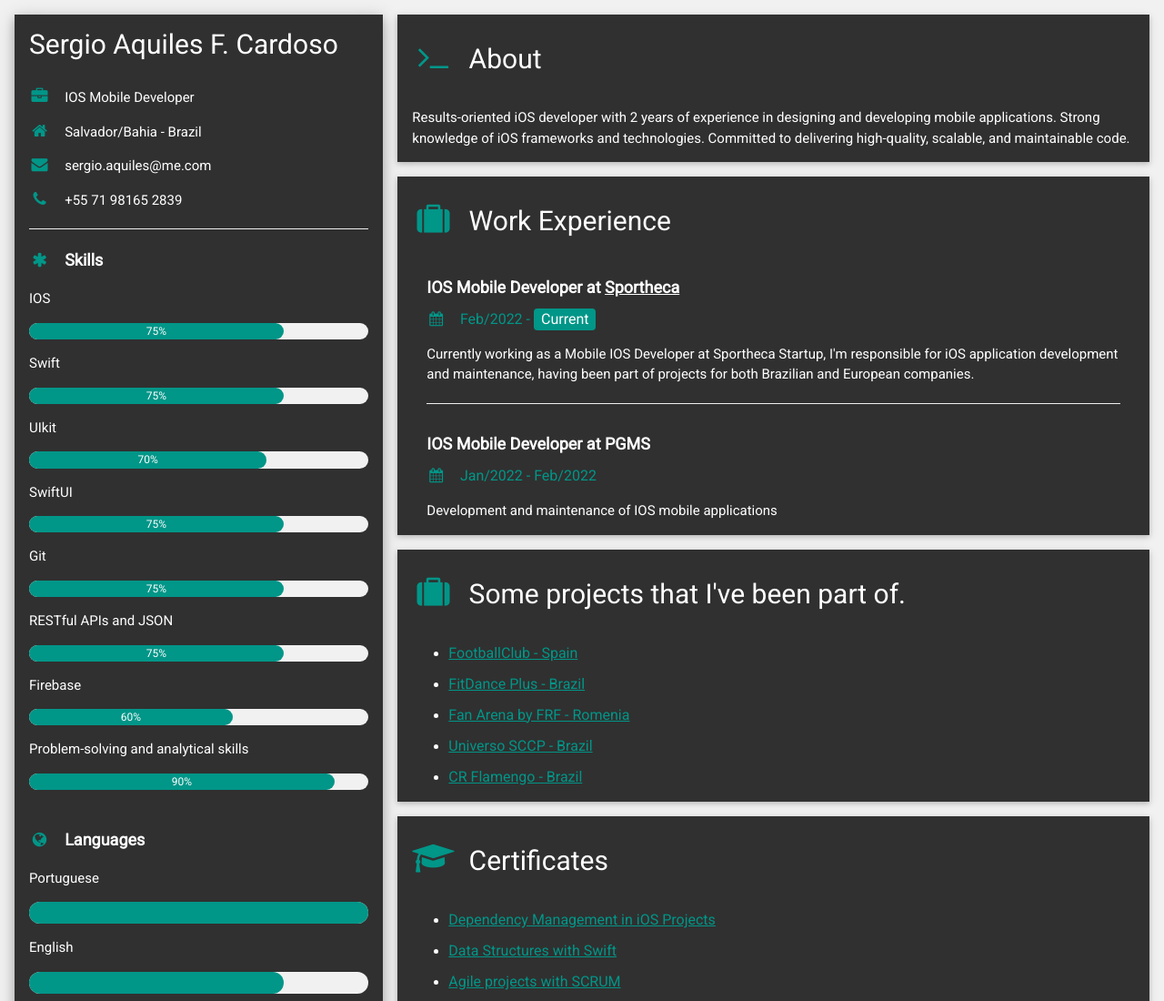
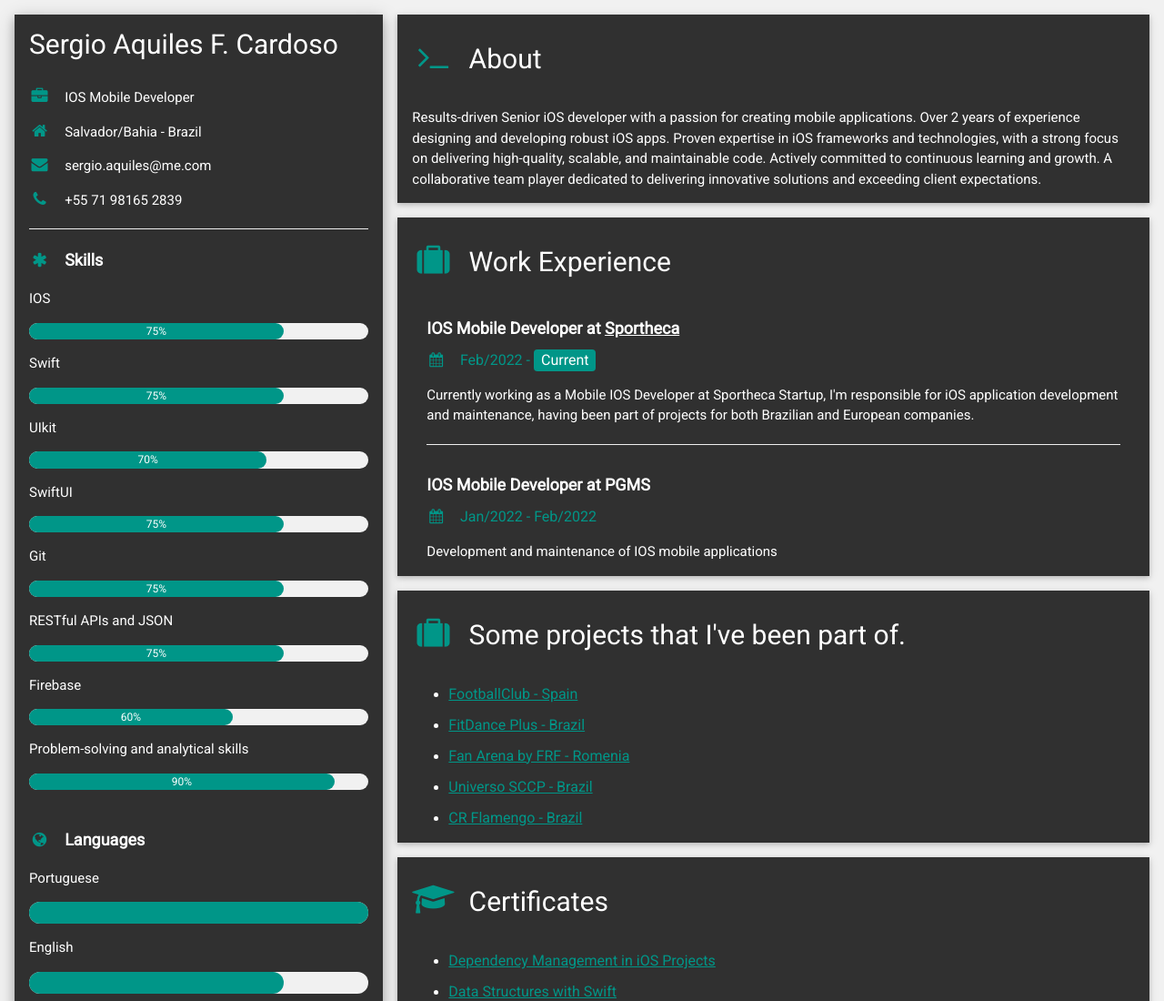
Before and after one commit to sergioaquiles/my_resume, a plain HTML site: page index.html in a window 1280 px wide. Shown: the top 1100 px of the page at 91% size. Drawn offline with nearby package versions, Linux system fonts and the light colour scheme.

Commit message:
About me refactor

```diff
--- a/index.html
+++ b/index.html
@@ -102,7 +102,7 @@
 
           <div class="w3-container w3-card w3-color-main-text w3-background-black w3-margin-bottom">
             <h2 class="w3-text-white w3-padding-16"><i class="fa fa-terminal fa-fw w3-margin-right w3-xxlarge w3-text-teal"></i>About</h2>
-            <p>Results-oriented iOS developer with 2 years of experience in designing and developing mobile applications. Strong knowledge of iOS frameworks and technologies. Committed to delivering high-quality, scalable, and maintainable code.
+            <p>Results-driven Senior iOS developer with a passion for creating mobile applications. Over 2 years of experience designing and developing robust iOS apps. Proven expertise in iOS frameworks and technologies, with a strong focus on delivering high-quality, scalable, and maintainable code. Actively committed to continuous learning and growth. A collaborative team player dedicated to delivering innovative solutions and exceeding client expectations.
             </p>
           </div>
 
```
